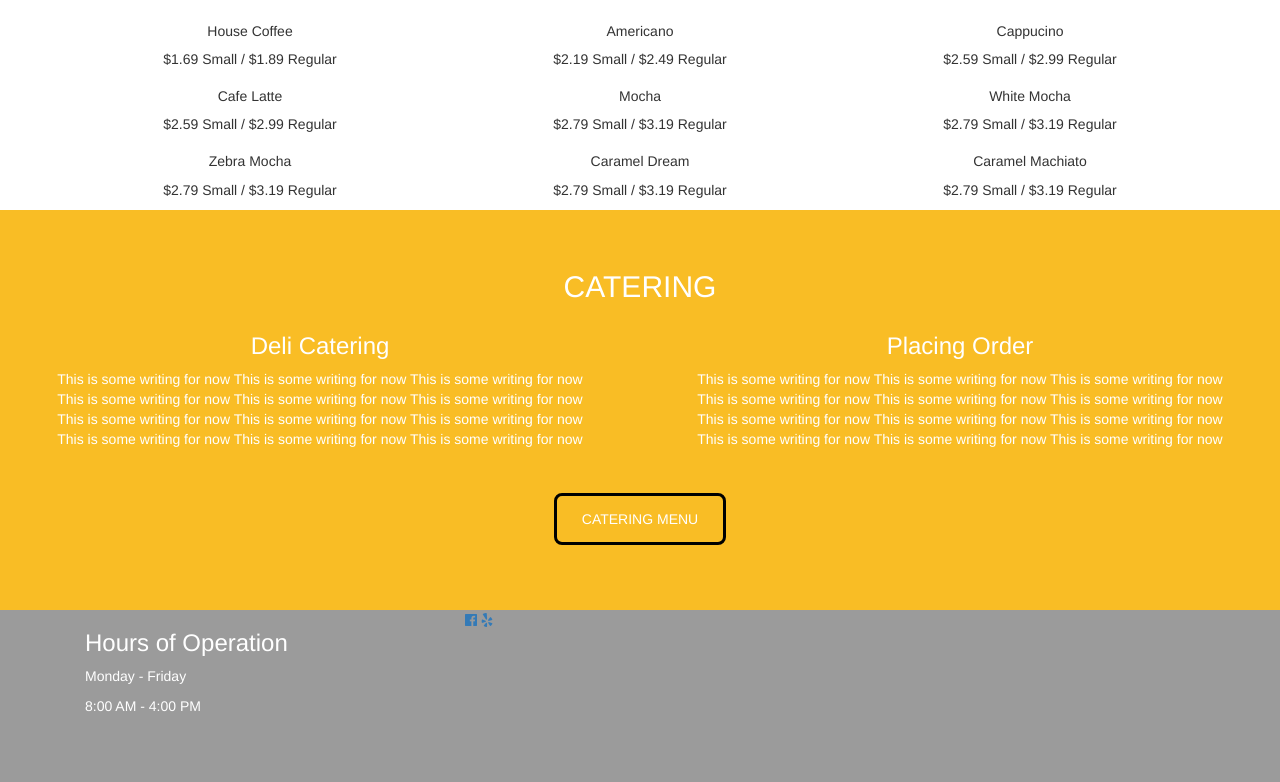
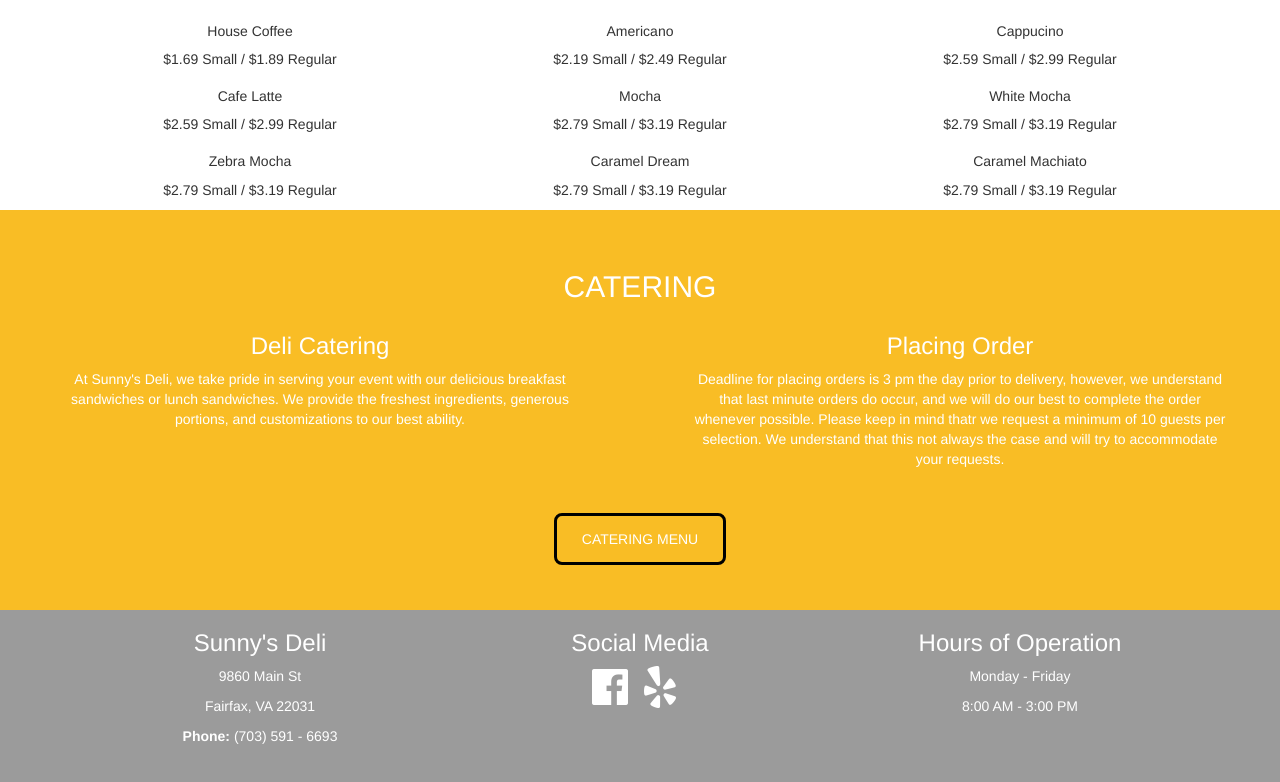
Before and after one commit to dankdev01/sunnys-1, a plain HTML site: page index.html in a window 1280 px wide. Shown: the part 866-1648 px from the top of the page. Drawn offline with nearby package versions, Linux system fonts and the light colour scheme.

Commit message:
Fixed styling, must switch to scss in the next commit/s

```diff
--- a/index.html
+++ b/index.html
@@ -380,12 +380,11 @@
       <div class="row">
         <div class="cat1 col-sm-6">
           <h3>Deli Catering</h3>
-          <p>This is some writing for now This is some writing for now This is some writing for now This is some writing for now This is some writing for now This is some writing for now This is some writing for now This is some writing for now
-          This is some writing for now This is some writing for now This is some writing for now This is some writing for now</p>
+          <p>At Sunny's Deli, we take pride in serving your event with our delicious breakfast sandwiches or lunch sandwiches. We provide the freshest ingredients, generous portions, and customizations to our best ability.</p>
         </div>
         <div class="cat2 col-sm-6">
           <h3>Placing Order</h3>
-          <p>This is some writing for now This is some writing for now This is some writing for now This is some writing for now This is some writing for now This is some writing for now This is some writing for now This is some writing for now This is some writing for now This is some writing for now This is some writing for now This is some writing for now</p>
+          <p>Deadline for placing orders is 3 pm the day prior to delivery, however, we understand that last minute orders do occur, and we will do our best to complete the order whenever possible. Please keep in mind thatr we request a minimum of 10 guests per selection. We understand that this not always the case and will try to accommodate your requests.</p>
         </div>
       </div>
       <div id="cater-menu-div">
@@ -395,14 +394,21 @@
 
     <footer class="footer">
       <div class="container">
-        <div class="hours col-md-4">
+        <div class="foot-item col-md-4">
+          <h3>Sunny's Deli</h3>
+          <p>9860 Main St</p>
+          <p>Fairfax, VA 22031</p>
+          <p><b>Phone:</b> (703) 591 - 6693</p>
+        </div>
+        <div class="foot-item col-md-4">
+          <h3>Social Media</h3>
+          <a href="#"><i class="fa fa-facebook-official fa-3x" aria-hidden="true"></i></a>
+          <a href="#"><i class="fa fa-yelp fa-3x" aria-hidden="true"></i></a>
+        </div>
+        <div class="foot-item col-md-4">
           <h3>Hours of Operation</h3>
           <p>Monday - Friday</p>
-          <p>8:00 AM - 4:00 PM</p>
-        </div>
-        <div class="social col-md-4">
-          <a href="#"><i class="fa fa-facebook-official" aria-hidden="true"></i></a>
-          <a href="#"><i class="fa fa-yelp" aria-hidden="true"></i></a>
+          <p>8:00 AM - 3:00 PM</p>
         </div>
       </div>
     </footer>
--- a/style.css
+++ b/style.css
@@ -129,3 +129,12 @@ footer {
 	min-height: 230px;
 	max-height: 300px;
 }
+
+.foot-item {
+	text-align: center;
+}
+
+.fa {
+	color: white;
+	margin-right: 10px;
+}
```
